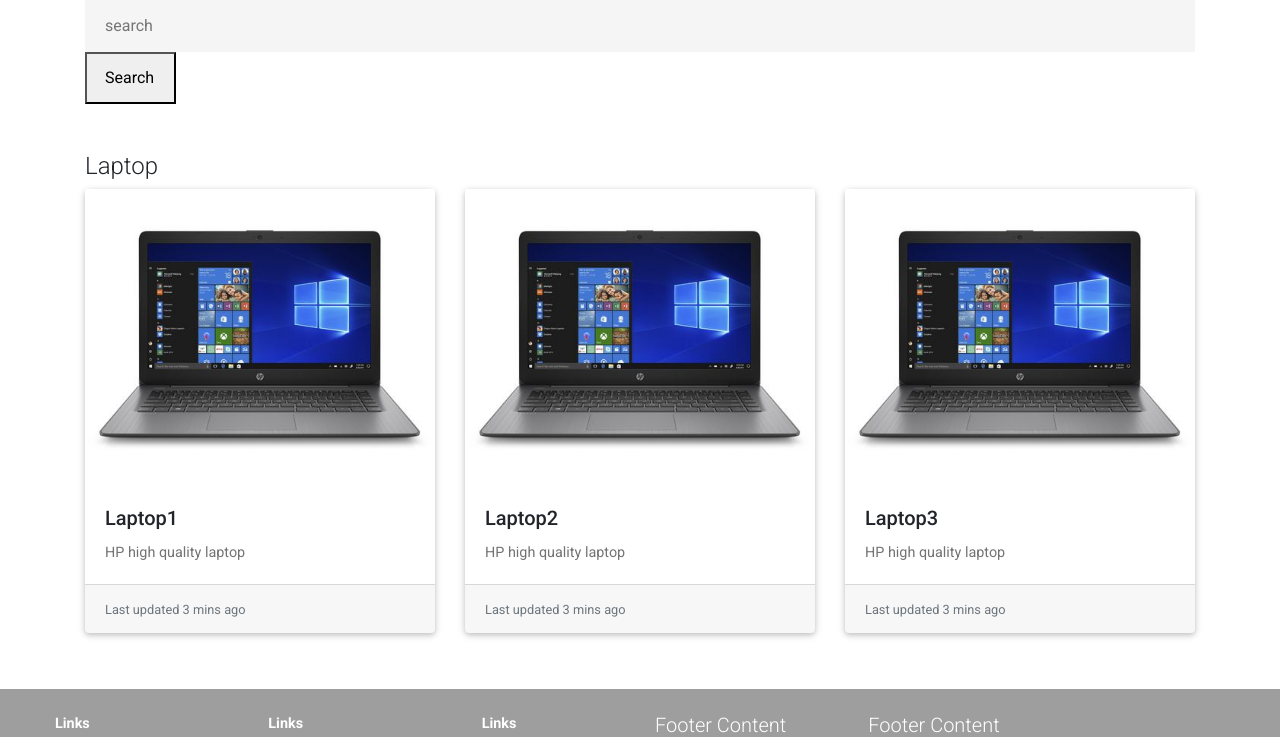
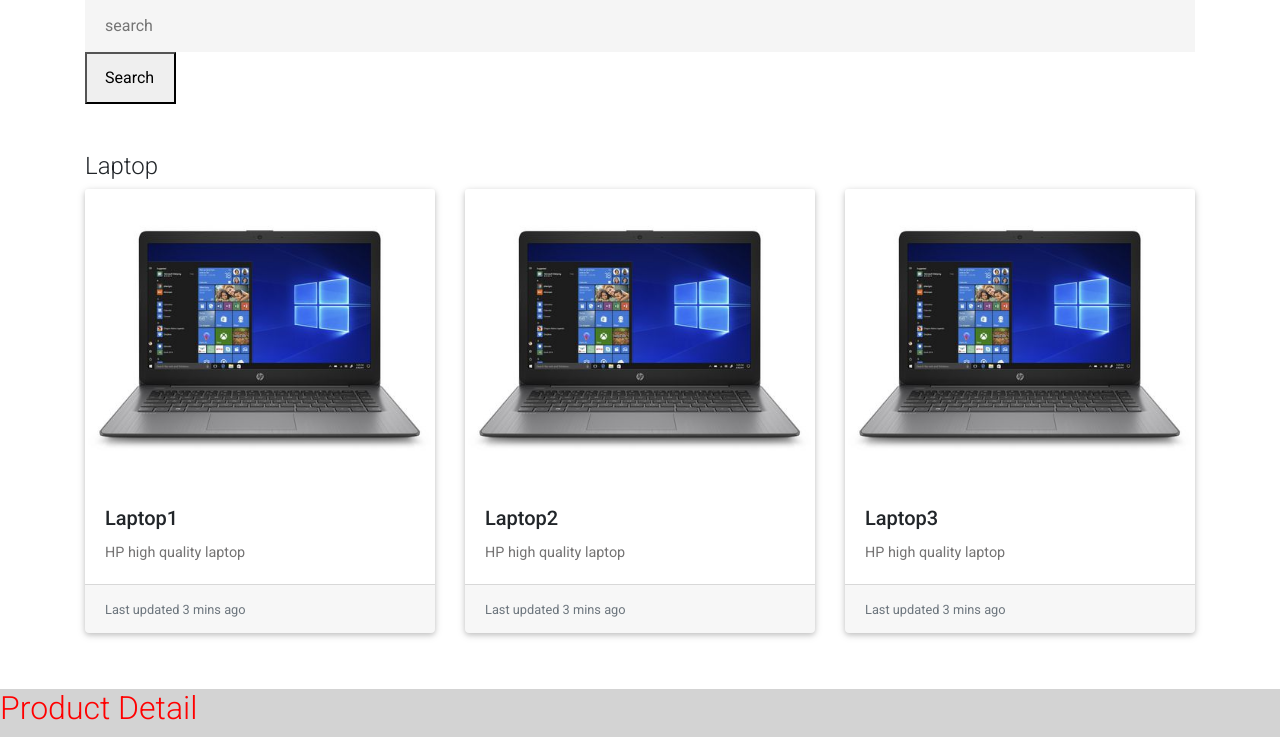
Before and after one commit to kajidipes/sample-ecommerce, a React (Create React App) app: page / in a window 1280 px wide. Shown: the top 737 px of the page. Built offline with nearby package versions, Linux system fonts and the light colour scheme.

Commit message:
trying to use router

```diff
--- a/src/App.js
+++ b/src/App.js
@@ -2,12 +2,18 @@ import React from 'react';
 import "bootstrap/dist/css/bootstrap.min.css";
 import HomePage from './components/HomePage';
 import Footer from './components/Footer';
+import ProductDetailPage from './components/ProductDetailPage';
+import { BrowserRouter as Router, Switch, Route } from 'react-router-dom';
 
 function App() {
   return (
     <div className="App">
+    {/* <Router>
+      <Route path = '../components/ProductDetailPage' component= {ProductDetailPage}/>   */}
       <HomePage/>
+      <ProductDetailPage />
       <Footer/>
+    {/* </Router> */}
     </div>
   );
 }
```
